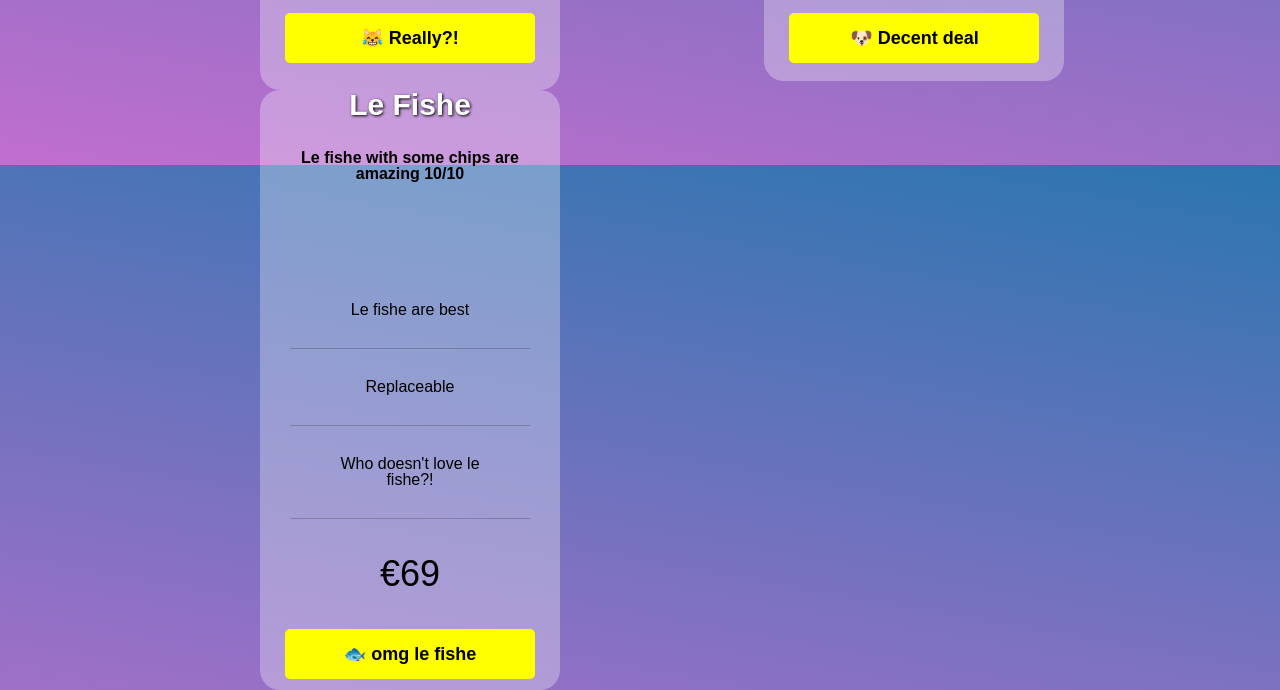
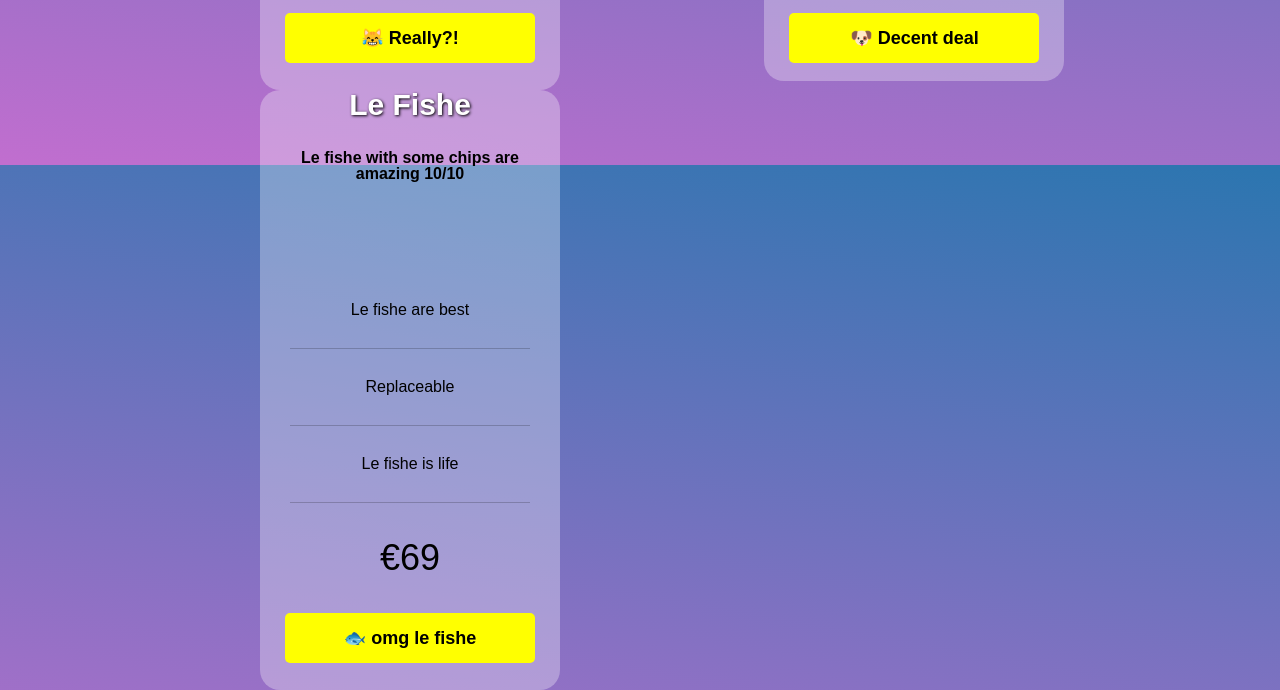
Before and after one commit to ItzBlinkzy/boring-html-page, a plain HTML site: page src/index.html in a window 1280 px wide. Shown: the part 679-1369 px from the top of the page. Drawn offline with Linux system fonts and the light colour scheme.

Commit message:
Small error in li tag

```diff
--- a/src/index.html
+++ b/src/index.html
@@ -42,7 +42,7 @@
         <ul>
           <li>Le fishe are best</li>
           <li>Replaceable</li>
-          <li>Who doesn't love le fishe?!</li>
+          <li>Le fishe is life</li>
         </ul>
         <div class="price">&euro;69</div>
         <div class="purchase-button">🐟 omg le fishe</div>
```
